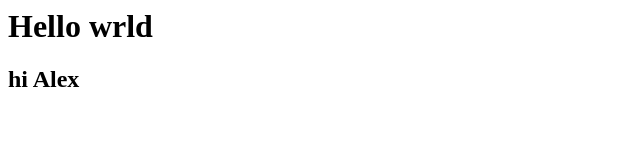
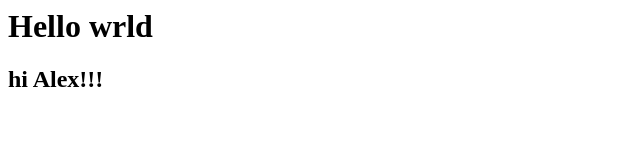
Before and after one commit to Arsen4ik/teamNew, a plain HTML site: page index.html in a window 1280 px wide. Shown: the full height of the page, 0-640 px from the left. Drawn offline with Linux system fonts and the light colour scheme.

Commit message:
changes on the ars2 branch

```diff
--- a/index.html
+++ b/index.html
@@ -1,2 +1,2 @@
 <h1>Hello wrld</h1>
-<h2>hi Alex</h2>
+<h2>hi Alex!!!</h2>
```
